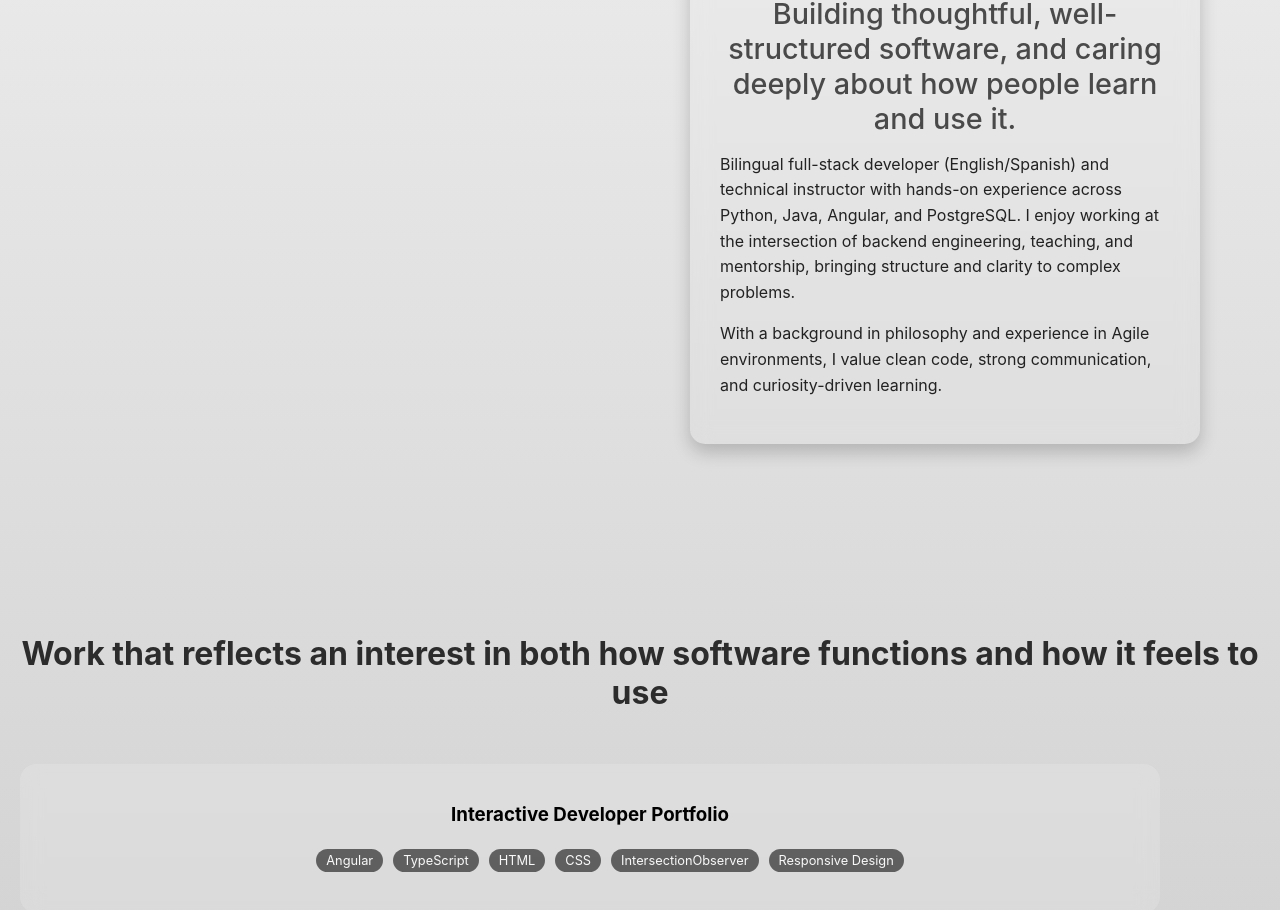
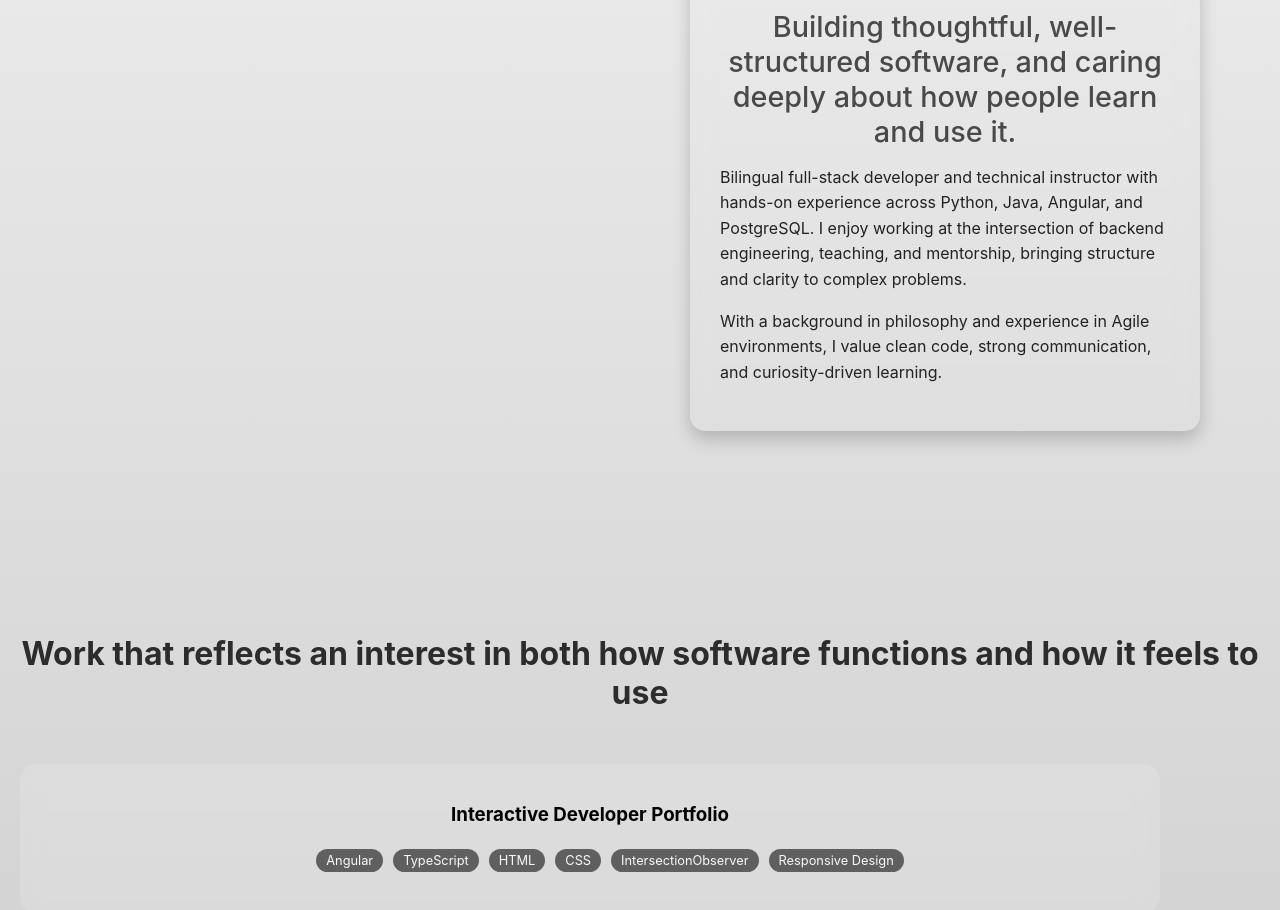
Before and after one commit to kassandramonterroso/portfolio_website, an Angular app: page / in a window 1280 px wide. Shown: the part 1007-1917 px from the top of the page. Built offline with nearby package versions, Linux system fonts and the light colour scheme.

Commit message:
changes to about section

```diff
--- a/src/app/about/about.html
+++ b/src/app/about/about.html
@@ -2,7 +2,7 @@
     <div class="about-box">
         <h2>Building thoughtful, well-structured software, and caring deeply about how people learn and use it.</h2>
         <p>
-            Bilingual full-stack developer (English/Spanish) and technical instructor with hands-on experience across Python, Java, Angular, and PostgreSQL. I enjoy working at the intersection of backend engineering, teaching, and mentorship, bringing structure and clarity to complex problems.
+            Bilingual full-stack developer and technical instructor with hands-on experience across Python, Java, Angular, and PostgreSQL. I enjoy working at the intersection of backend engineering, teaching, and mentorship, bringing structure and clarity to complex problems.
         </p>
         <p>
             With a background in philosophy and experience in Agile environments, I value clean code, strong communication, and curiosity-driven learning.
```
